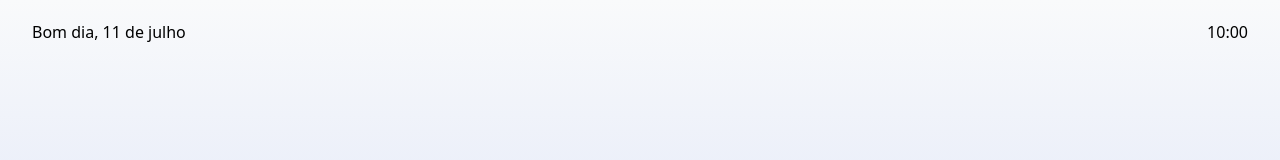
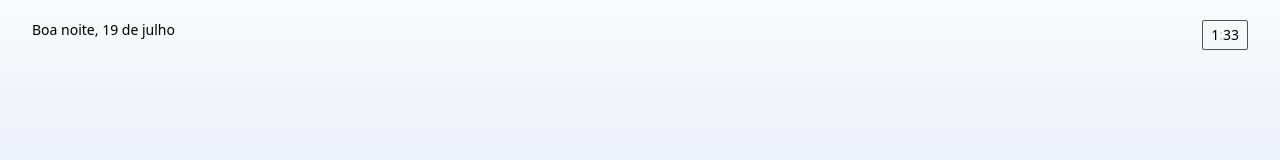
Before and after one commit to mthquevedo/Minhas-ferramentas, a React (Vite) app: page / in a window 1280 px wide. Shown: the top 160 px of the page. Built offline with nearby package versions, Linux system fonts and the light colour scheme.

Commit message:
Criação: a lógica de data foi criada para o cabeçalho ser dinâmico

```diff
--- a/src/components/Header/index.tsx
+++ b/src/components/Header/index.tsx
@@ -1,8 +1,40 @@
+import { DateTimeFormatOptions } from 'intl';
+import { useEffect, useState } from 'react';
+
 export function Header() {
+    const [currentDate, setCurrentDate] = useState(new Date());
+
+    useEffect(() => {
+        setInterval(() => {
+            setCurrentDate(new Date());
+        }, 1000)
+    }, []);
+
+    const options: DateTimeFormatOptions = { day: "numeric", month: "long" };
+    const formattedDate = currentDate.toLocaleDateString("pt-BR", options);
+    const hour: number = currentDate.getHours();
+    const minutes: number = currentDate.getMinutes();
+
+    function greeting(hour: number) {
+        if (hour > 4 && hour < 12) {
+            return "Bom dia";
+        } else if (hour >= 12 && hour < 18) {
+            return "Boa tarde";
+        } else {
+            return "Boa noite";
+        }
+    }
+
+    const currentGreeting = greeting(hour);
+
     return (
-        <header className="flex justify-between">
-            <p>Bom dia, 11 de julho</p>
-            <p>10:00</p>
+        <header className="flex justify-between text-sm">
+            <p><span className="font-medium">{currentGreeting}</span>, {formattedDate}</p>
+            <p className="border border-neutral-600 rounded-sm py-1 px-2">
+                {hour}
+                <span className="animate-blink">:</span>
+                {minutes < 10 ? `0${minutes}` : minutes}
+            </p>
         </header>
     );
 }
```
